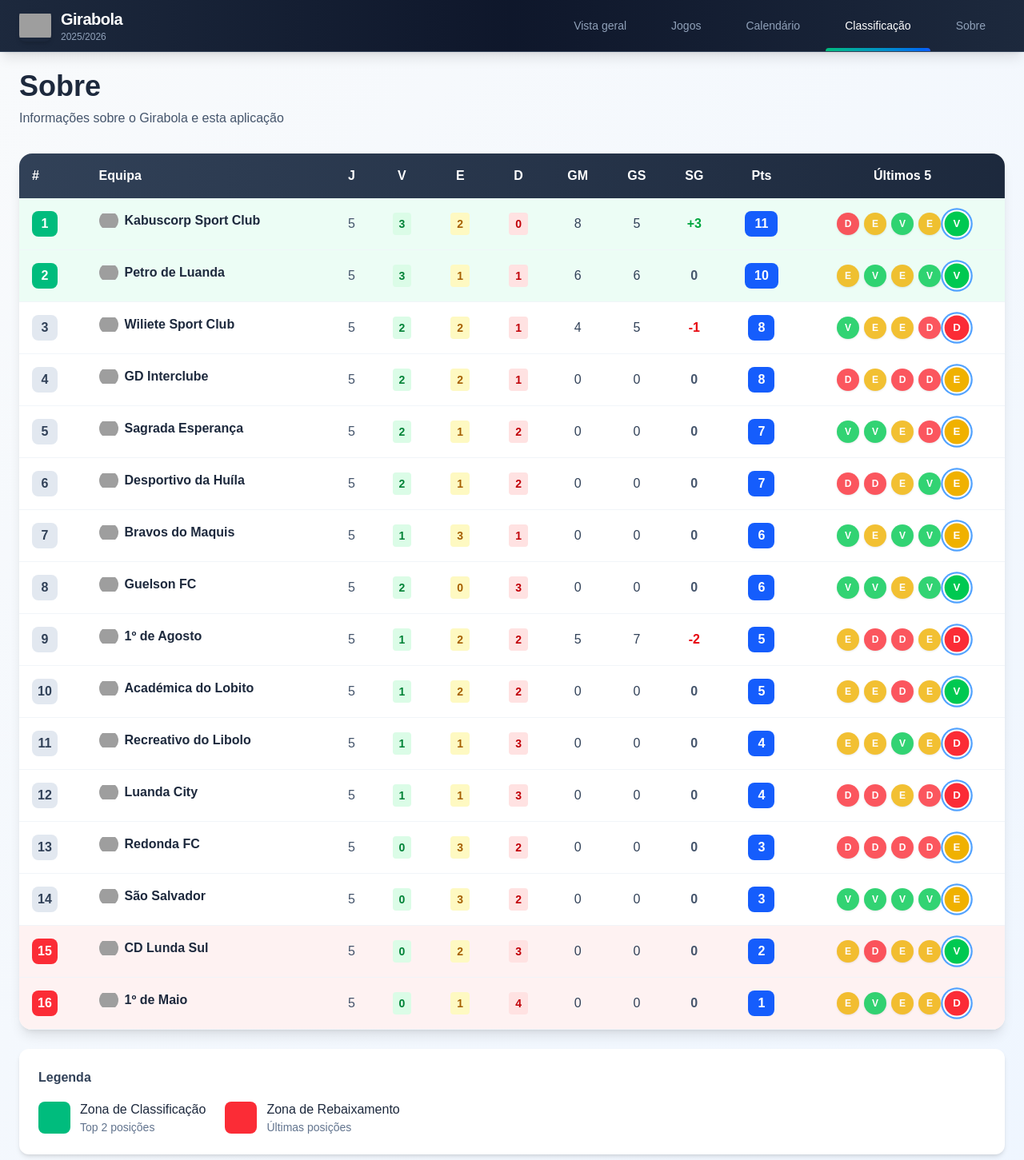
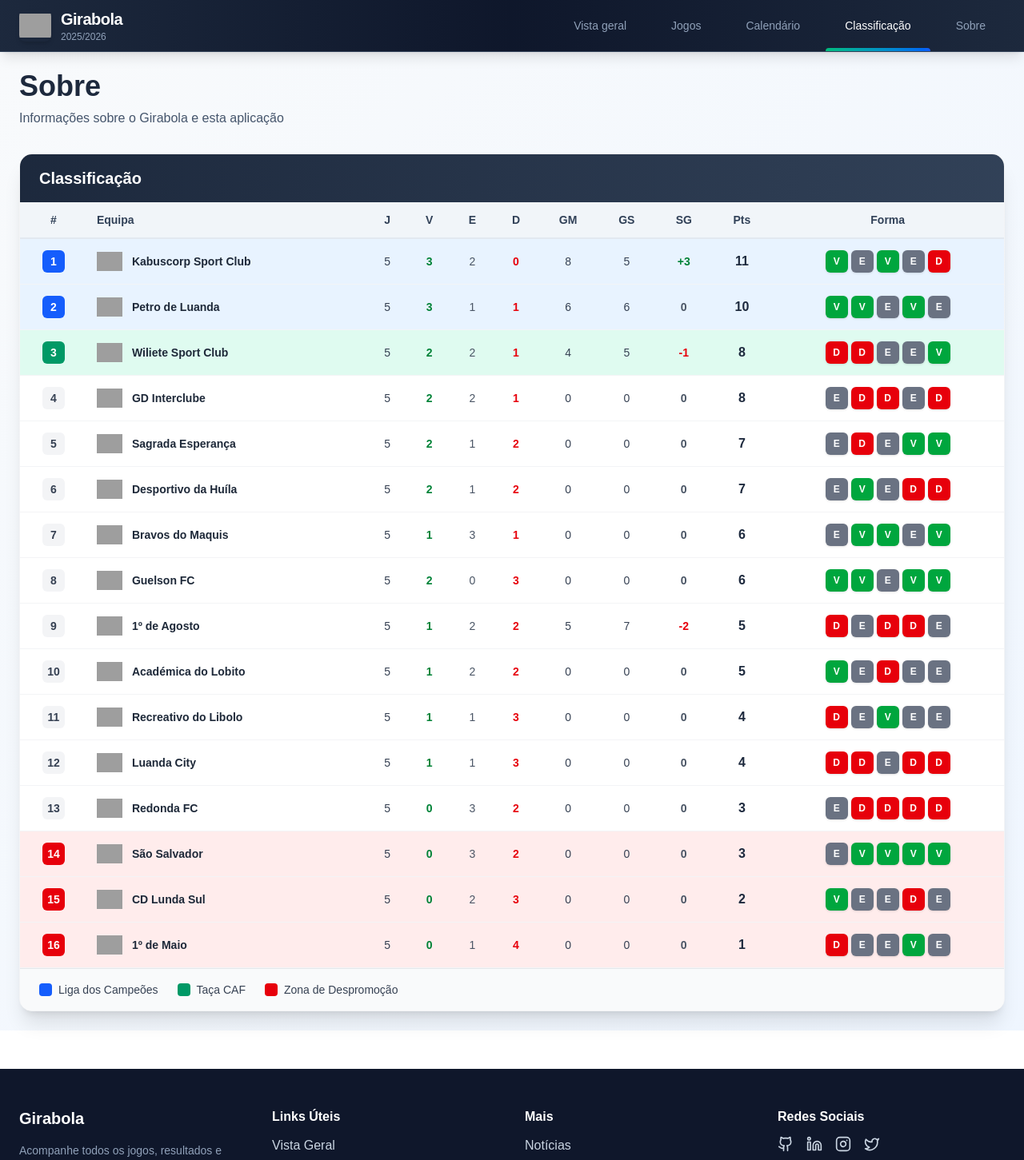
Before and after one commit to manuelcardoso5005/girabola, a Next.js app: page /classificacao in a window 1280 px wide. Shown: the top 1451 px of the page at 80% size. Built offline with nearby package versions, Linux system fonts and the light colour scheme; grey boxes are pictures that could not be loaded.

Commit message:
tabela de classificação feita

```diff
--- a/src/app/classificacao/components/legend.tsx
+++ /dev/null
@@ -1,23 +0,0 @@
-export default function Legend() {
-    return(
-        <div className="mt-6 bg-white rounded-xl p-6 shadow-md">
-          <h3 className="font-semibold text-slate-700 mb-4">Legenda</h3>
-          <div className="flex flex-wrap gap-6">
-            <div className="flex items-center gap-3">
-              <div className="w-10 h-10 bg-emerald-500 rounded-lg"></div>
-              <div>
-                <p className="font-medium text-slate-800">Zona de Classificação</p>
-                <p className="text-sm text-slate-500">Top 2 posições</p>
-              </div>
-            </div>
-            <div className="flex items-center gap-3">
-              <div className="w-10 h-10 bg-red-500 rounded-lg"></div>
-              <div>
-                <p className="font-medium text-slate-800">Zona de Rebaixamento</p>
-                <p className="text-sm text-slate-500">Últimas posições</p>
-              </div>
-            </div>
-          </div>
-        </div>
-    )
-}
--- a/src/app/classificacao/components/tableCassification.tsx
+++ b/src/app/classificacao/components/tableCassification.tsx
@@ -13,171 +13,196 @@ export default function TabelaClassificacao({
   clubs,
   getUltimosResultados,
 }: TabelaClassificacaoProps) {
-  function getClubLogoAndName(clubId: number) {
-    const club = clubs.find(c => c.id === clubId);
-    if (!club) return { logo: "", nome: "Desconhecido" };
-    return { logo: club.logo, nome: club.nome };
+
+  const championsPositions =
+    objecto.internationalCompetitions.find(
+      c => c.name === "Liga dos Campeões"
+    )?.qualificationPositions ?? [];
+
+  const cafPositions =
+    objecto.internationalCompetitions.find(
+      c => c.name === "Taça CAF"
+    )?.qualificationPositions ?? [];
+
+  function getClub(clubId: number) {
+    return clubs.find(c => c.id === clubId);
   }
 
+  function getStats(clubId: number) {
+    return clubStats.find(c => c.club === clubId);
+  }
+
+  const legendItems = [
+    ...objecto.internationalCompetitions.map(comp => ({
+      name: comp.name,
+      color:
+        comp.name === "Liga dos Campeões"
+          ? "bg-blue-600"
+          : comp.name === "Taça CAF"
+          ? "bg-emerald-600"
+          : "bg-gray-500",
+    })),
+    {
+      name: "Zona de Despromoção",
+      color: "bg-red-600",
+    },
+  ];
+
+
   return (
-    <div className="bg-white rounded-2xl shadow-lg overflow-hidden">
+    <div className="bg-white rounded-2xl shadow-xl overflow-hidden border border-gray-100">
+      {/* Cabeçalho da Tabela */}
+      <div className="bg-linear-to-r from-slate-800 to-slate-700 px-6 py-4">
+        <h2 className="text-xl font-bold text-white">Classificação</h2>
+      </div>
+
+      {/* Tabela */}
       <div className="overflow-x-auto">
         <table className="w-full">
           <thead>
-            <tr className="bg-linear-to-r from-slate-700 to-slate-800 text-white">
-              <th className="p-4 text-left font-semibold">#</th>
-              <th className="p-4 text-left font-semibold">Equipa</th>
-              <th className="p-4 text-center font-semibold">J</th>
-              <th className="p-4 text-center font-semibold">V</th>
-              <th className="p-4 text-center font-semibold">E</th>
-              <th className="p-4 text-center font-semibold">D</th>
-              <th className="p-4 text-center font-semibold">GM</th>
-              <th className="p-4 text-center font-semibold">GS</th>
-              <th className="p-4 text-center font-semibold">SG</th>
-              <th className="p-4 text-center font-semibold">Pts</th>
-              <th className="p-4 text-center font-semibold">Últimos 5</th>
+            <tr className="bg-slate-100 border-b-2 border-slate-200">
+              <th className="p-3 text-sm font-semibold text-slate-700 text-center">#</th>
+              <th className="p-3 text-sm font-semibold text-slate-700 text-left">Equipa</th>
+              <th className="p-3 text-sm font-semibold text-slate-700 text-center" title="Jogos">J</th>
+              <th className="p-3 text-sm font-semibold text-slate-700 text-center" title="Vitórias">V</th>
+              <th className="p-3 text-sm font-semibold text-slate-700 text-center" title="Empates">E</th>
+              <th className="p-3 text-sm font-semibold text-slate-700 text-center" title="Derrotas">D</th>
+              <th className="p-3 text-sm font-semibold text-slate-700 text-center" title="Golos Marcados">GM</th>
+              <th className="p-3 text-sm font-semibold text-slate-700 text-center" title="Golos Sofridos">GS</th>
+              <th className="p-3 text-sm font-semibold text-slate-700 text-center" title="Saldo de Golos">SG</th>
+              <th className="p-3 text-sm font-semibold text-slate-700 text-center">Pts</th>
+              <th className="p-3 text-sm font-semibold text-slate-700 text-center">Forma</th>
             </tr>
           </thead>
+
           <tbody>
-            {standings.map((time) => {
-              const isTop2 = time.position <= 2;
-              const isRelegated = time.relegated;
+            {standings.map((time, index) => {
+              const club = getClub(time.club as number);
+              const stats = getStats(time.club as number);
+
+              const isChampions = championsPositions.includes(time.position);
+              const isCAF = cafPositions.includes(time.position);
+              const relegationPositions = objecto.relegation.positions;
+              const isRelegated = relegationPositions.includes(time.position);
 
               return (
                 <tr
                   key={time.club}
-                  className={`border-b border-slate-100 hover:bg-slate-50 transition-colors ${
-                    isTop2 ? "bg-emerald-50" : isRelegated ? "bg-red-50" : ""
+                  className={`border-b border-gray-100 hover:bg-gray-50 transition-colors ${
+                    isChampions
+                      ? "bg-blue-300/20 hover:bg-blue-50"
+                      : isCAF
+                      ? "bg-emerald-300/20 hover:bg-emerald-50"
+                      : isRelegated
+                      ? "bg-red-300/20 hover:bg-red-50"
+                      : ""
                   }`}
                 >
-                  {/* Posição */}
-                  <td className="p-4">
-                    <div
-                      className={`w-8 h-8 rounded-lg flex items-center justify-center font-bold ${
-                        isTop2
-                          ? "bg-emerald-500 text-white"
+                  {/* POSIÇÃO */}
+                  <td className="p-3 text-center">
+                    <div className="flex items-center justify-center">
+                      <span
+                        className={`w-7 h-7 flex items-center justify-center rounded-md font-bold text-sm ${
+                          isChampions
+                            ? "bg-blue-600 text-white"
+                            : isCAF
+                            ? "bg-emerald-600 text-white"
                             : isRelegated
-                          ? "bg-red-500 text-white"
-                          : "bg-slate-200 text-slate-700"
+                            ? "bg-red-600 text-white"
+                            : "bg-gray-100 text-gray-700"
                         }`}
                       >
                         {time.position}
+                      </span>
                     </div>
                   </td>
 
-                  {/* Clube */}
-                  <td className="p-4 flex items-center gap-2">
-                    {(() => {
-                      const { logo, nome } = getClubLogoAndName(time.club as number);
-                      return (
-                        <>
+                  {/* CLUBE */}
+                  <td className="p-3">
+                    <div className="flex items-center gap-3">
                       <img
-                            src={logo}
-                            alt={nome}
-                            className="w-6 h-6 object-contain rounded-full"
+                        src={club?.logo}
+                        className="w-8 h-8 object-contain"
+                        alt={club?.nome}
                       />
-                          <span className="font-semibold text-slate-800">{nome}</span>
-                        </>
-                      );
-                    })()}
+                      <span className="font-semibold text-gray-800 text-sm">
+                        {club?.nome}
+                      </span>
+                    </div>
                   </td>
 
-                  {/* Jogos */}
-                  <td className="p-4 text-center text-slate-600">
+                  {/* Estatísticas */}
+                  <td className="p-3 text-center text-gray-700 text-sm font-medium">
                     {time.wins + time.draws + time.losses}
                   </td>
 
-                  {/* Vitórias */}
-                  <td className="p-4 text-center">
-                    <span className="inline-block bg-green-100 text-green-700 px-2 py-1 rounded font-semibold text-sm">
+                  <td className="p-3 text-center text-green-700 text-sm font-semibold">
                     {time.wins}
+                  </td>
+
+                  <td className="p-3 text-center text-gray-600 text-sm font-medium">
+                    {time.draws}
+                  </td>
+
+                  <td className="p-3 text-center text-red-600 text-sm font-semibold">
+                    {time.losses}
+                  </td>
+
+                  <td className="p-3 text-center text-gray-700 text-sm font-medium">
+                    {stats?.goalsFor ?? 0}
+                  </td>
+
+                  <td className="p-3 text-center text-gray-700 text-sm font-medium">
+                    {stats?.goalsAgainst ?? 0}
+                  </td>
+
+                  <td className="p-3 text-center">
+                    <span
+                      className={`font-bold text-sm ${
+                        (stats?.goalDifference ?? 0) > 0
+                          ? "text-green-700"
+                          : (stats?.goalDifference ?? 0) < 0
+                          ? "text-red-600"
+                          : "text-gray-600"
+                      }`}
+                    >
+                      {(stats?.goalDifference ?? 0) > 0 ? "+" : ""}
+                      {stats?.goalDifference ?? 0}
                     </span>
                   </td>
 
-                  {/* Empates */}
-                  <td className="p-4 text-center">
-                    <span className="inline-block bg-yellow-100 text-yellow-700 px-2 py-1 rounded font-semibold text-sm">
-                      {time.draws}
-                    </span>
-                  </td>
-
-                  {/* Derrotas */}
-                  <td className="p-4 text-center">
-                    <span className="inline-block bg-red-100 text-red-700 px-2 py-1 rounded font-semibold text-sm">
-                      {time.losses}
-                    </span>
-                  </td>
-
-                  {/* GM */}
-                  <td className="p-4 text-center font-medium text-slate-700">
-                    {clubStats.find((c) => c.club === time.club)?.goalsFor || 0}
-                  </td>
-
-                  {/* GS */}
-                  <td className="p-4 text-center font-medium text-slate-700">
-                    {clubStats.find((c) => c.club === time.club)?.goalsAgainst || 0}
-                  </td>
-
-                  {/* SG */}
-                  <td className="p-4 text-center">
-                    <span
-                      className={`font-semibold ${
-                        (clubStats.find((c) => c.club === time.club)?.goalDifference || 0) > 0
-                          ? "text-green-600"
-                          : (clubStats.find((c) => c.club === time.club)?.goalDifference || 0) < 0
-                          ? "text-red-600"
-                          : "text-slate-600"
-                      }`}
-                    >
-                      {(clubStats.find((c) => c.club === time.club)?.goalDifference || 0) > 0
-                        ? "+"
-                        : ""}
-                      {clubStats.find((c) => c.club === time.club)?.goalDifference || 0}
-                    </span>
-                  </td>
-
-                  {/* Pontos */}
-                  <td className="p-4 text-center">
-                    <span className="inline-block bg-blue-600 text-white px-3 py-1 rounded-lg font-bold">
+                  <td className="p-3 text-center">
+                    <span className="font-bold text-slate-800 text-base">
                       {time.points}
                     </span>
                   </td>
 
-                  {/* Últimos 5 */}
-                  <td className="p-4">
-                    <div className="flex gap-1.5 justify-center">
-                      {getUltimosResultados(Number(time.club))
-                        .slice()
-                        .reverse()
-                        .map((r, i) => {
-                          const isLatest = i === 4;
-                          const config = {
-                            W: { bg: "bg-green-500", text: "V", label: "Vitória" },
-                            D: { bg: "bg-yellow-500", text: "E", label: "Empate" },
-                            L: { bg: "bg-red-500", text: "D", label: "Derrota" },
-                          };
-                          const current = config[r] || config.L;
-
-                          return (
-                            <div
+                  {/* ÚLTIMOS 5 RESULTADOS */}
+                  <td className="p-3">
+                    <div className="flex gap-1 justify-center">
+                      {getUltimosResultados(time.club as number)
+                        .slice(-5)
+                        .map((r, i) => (
+                          <span
                             key={i}
-                              className={`
-                                w-7 h-7 rounded-full flex items-center justify-center
-                                font-bold text-xs text-white shadow-sm
-                                transition-all duration-200
-                                ${current.bg}
-                                ${
-                                  isLatest
-                                    ? "ring-2 ring-blue-400 ring-offset-2 scale-110"
-                                    : "opacity-80 hover:opacity-100"
+                            className={`w-7 h-7 flex items-center justify-center rounded-md text-white text-xs font-bold shadow-sm ${
+                              r === "W"
+                                ? "bg-green-600"
+                                : r === "D"
+                                ? "bg-gray-500"
+                                : "bg-red-600"
+                            }`}
+                            title={
+                              r === "W"
+                                ? "Vitória"
+                                : r === "D"
+                                ? "Empate"
+                                : "Derrota"
                             }
-                              `}
-                              title={current.label}
                           >
-                              {current.text}
-                            </div>
-                          );
-                        })}
+                            {r === "W" ? "V" : r === "D" ? "E" : "D"}
+                          </span>
+                        ))}
                     </div>
                   </td>
                 </tr>
@@ -186,6 +211,18 @@ export default function TabelaClassificacao({
           </tbody>
         </table>
       </div>
+
+      {/* Legenda */}
+      <div className="bg-gray-50 px-6 py-4 border-t border-gray-200">
+        <div className="flex flex-wrap gap-6 text-sm">
+          {legendItems.map((item, i) => (
+            <div key={i} className="flex items-center gap-2">
+              <span className={`w-4 h-4 rounded ${item.color}`}></span>
+              <span className="text-gray-700">{item.name}</span>
+            </div>
+          ))}
+        </div>
+      </div>
     </div>
   );
 }
--- a/src/app/classificacao/page.tsx
+++ b/src/app/classificacao/page.tsx
@@ -1,6 +1,6 @@
 import { objecto } from "@/src/data/data";
 import LayoutPage from "@/src/components/LayoutPage";
-import Legend from "./components/legend";
+//import Legend from "./components/legend";
 import TabelaClassificacao from "./components/tableCassification";
 
 export default function Classificacao() {
@@ -35,7 +35,7 @@ export default function Classificacao() {
         clubs={objecto.clubs}
         getUltimosResultados={getUltimosResultados}
       />
-      <Legend />
+      {/* <Legend /> */}
     </LayoutPage>
   );
 }
--- a/src/data/data.ts
+++ b/src/data/data.ts
@@ -298,7 +298,7 @@ calendar: [
     { name: "Taça CAF", slots: 1, qualificationPositions: [3] },
   ],
 
-  relegation: { slots: 1, positions: [4], leagueBelow: "Segunda Divisão" },
+  relegation: { slots: 1, positions: [14,15, 16], leagueBelow: "Segunda Divisão" },
 
   pastSeasons: [], // preencher depois
 };
```
Lines whose indentation alone changed are shown as unchanged.
